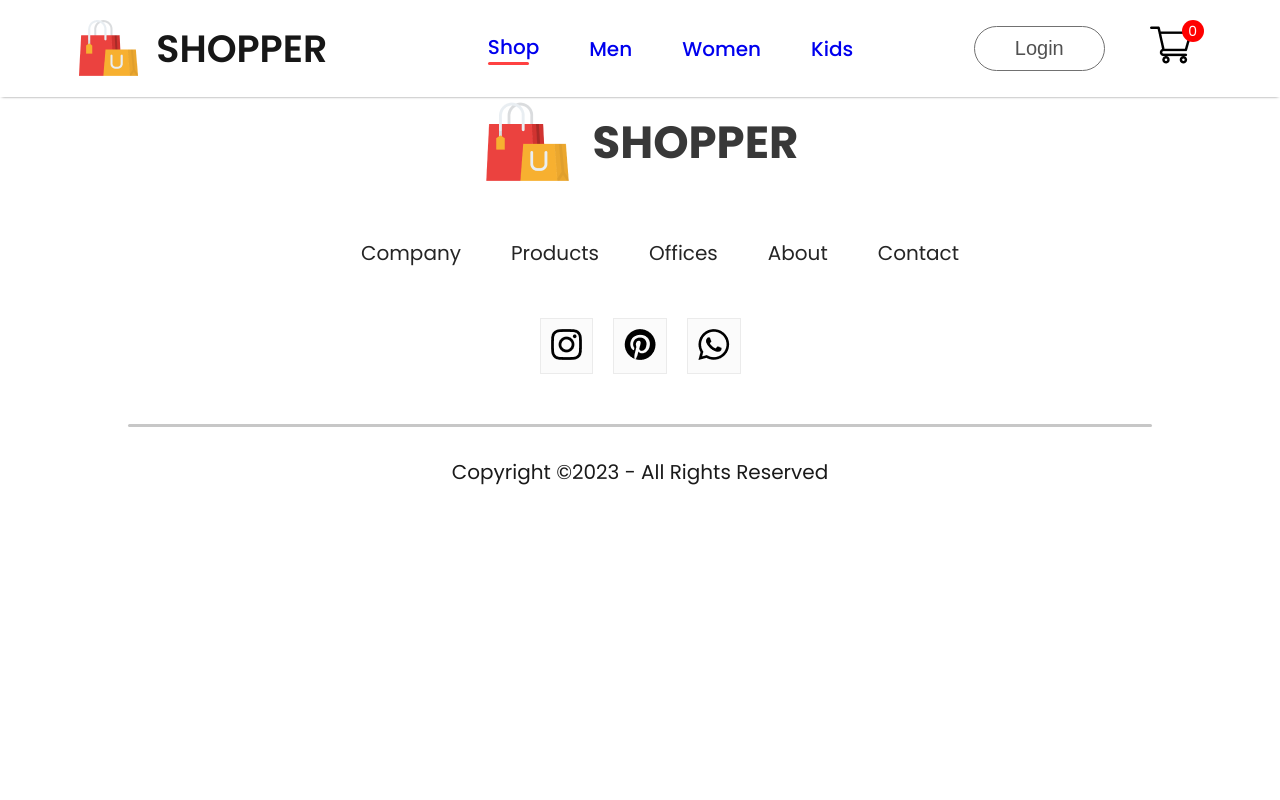
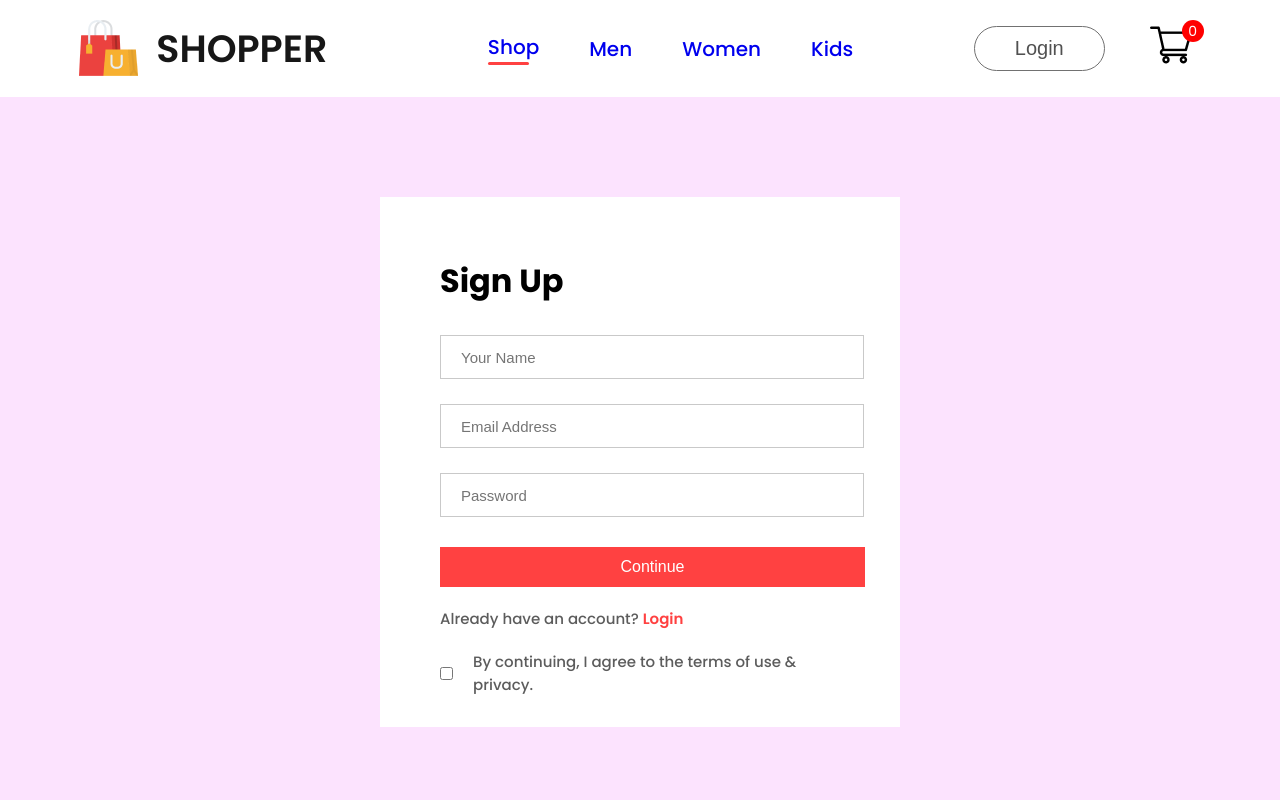
Before and after one commit to RajeevRanjan5642/e-commerce-website, a React (Create React App) app in the folder frontend/: page /login in a window 1280 px wide. Shown: the top 800 px of the page. Built offline with nearby package versions, Linux system fonts and the light colour scheme.

Commit message:
create signup page

```diff
--- /dev/null
+++ b/frontend/src/pages/CSS/LoginSignup.css
@@ -0,0 +1,70 @@
+.loginsignup{
+    width: 100%;
+    height: 85vh;
+    background: #fce3fe;
+    padding-top: 100px;
+    margin-bottom: 100px;
+}
+
+.loginsignup-container{
+    width: 400px;
+    height: 450px;
+    background: #fff;
+    margin: auto;
+    padding: 40px 60px;
+}
+
+.loginsignup-container h1{
+    margin: 20px 0;
+}
+
+.loginsignup-fields{
+    display: flex;
+    flex-direction: column;
+    gap: 25px;
+    margin-top: 30px;
+}
+
+.loginsignup-fields input{
+    height:40px;
+    width: 100%;
+    padding-left: 20px;
+    border: 1px solid #c9c9c9;
+    outline: none;
+    color: #5c5c5c;
+    font-size: 15px;
+}
+
+.loginsignup-container button{
+    width: 425px;
+    height: 40px;
+    color: #fff;
+    background: #ff4141;
+    margin-top: 30px;
+    border: none;
+    font-size: 16px;
+    font-weight: 500;
+    cursor: pointer;
+}
+
+.loginsignup-login{
+    margin-top: 20px;
+    color: #5c5c5c;
+    font-size: 15px;
+    font-weight: 500;
+}
+
+.loginsignup-login span{
+    color: #ff4141;
+    font-weight: 600;
+}
+
+.loginsignup-agree{
+    display: flex;
+    align-items: center;
+    margin-top: 20px;
+    gap: 20px;
+    color: #5c5c5c;
+    font-size: 15px;
+    font-weight: 500;
+}
--- a/frontend/src/pages/LoginSignup.jsx
+++ b/frontend/src/pages/LoginSignup.jsx
@@ -1,8 +1,26 @@
 import React from "react";
+import './CSS/LoginSignup.css'
 
 const LoginSignup = () => {
     return (
-        <div></div>
+        <div className="loginsignup">
+            <div className="loginsignup-container">
+                <h1>Sign Up</h1>
+                <div className="loginsignup-fields">
+                    <input type="text" placeholder="Your Name"/>
+                    <input type="email" placeholder="Email Address" />
+                    <input type="password" placeholder="Password"/>
+                </div>
+                <button>Continue</button>
+                <p className="loginsignup-login">
+                    Already have an account? <span>Login</span>
+                </p>
+                <div className="loginsignup-agree">
+                    <input type="checkbox" name='' id=''/>
+                    <p>By continuing, I agree to the terms of use & privacy.</p>
+                </div>
+            </div>
+        </div>
      );
 }
 
```
